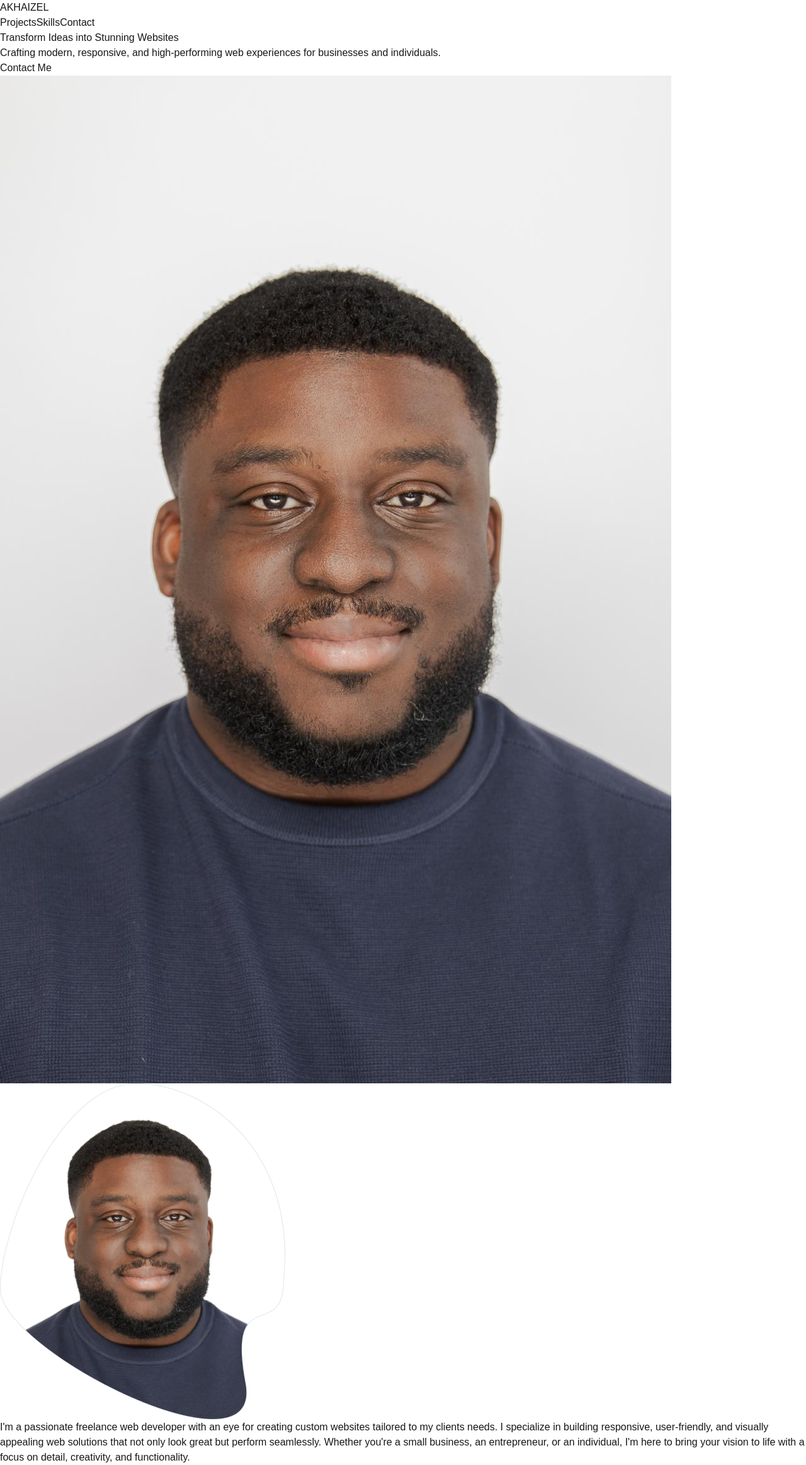
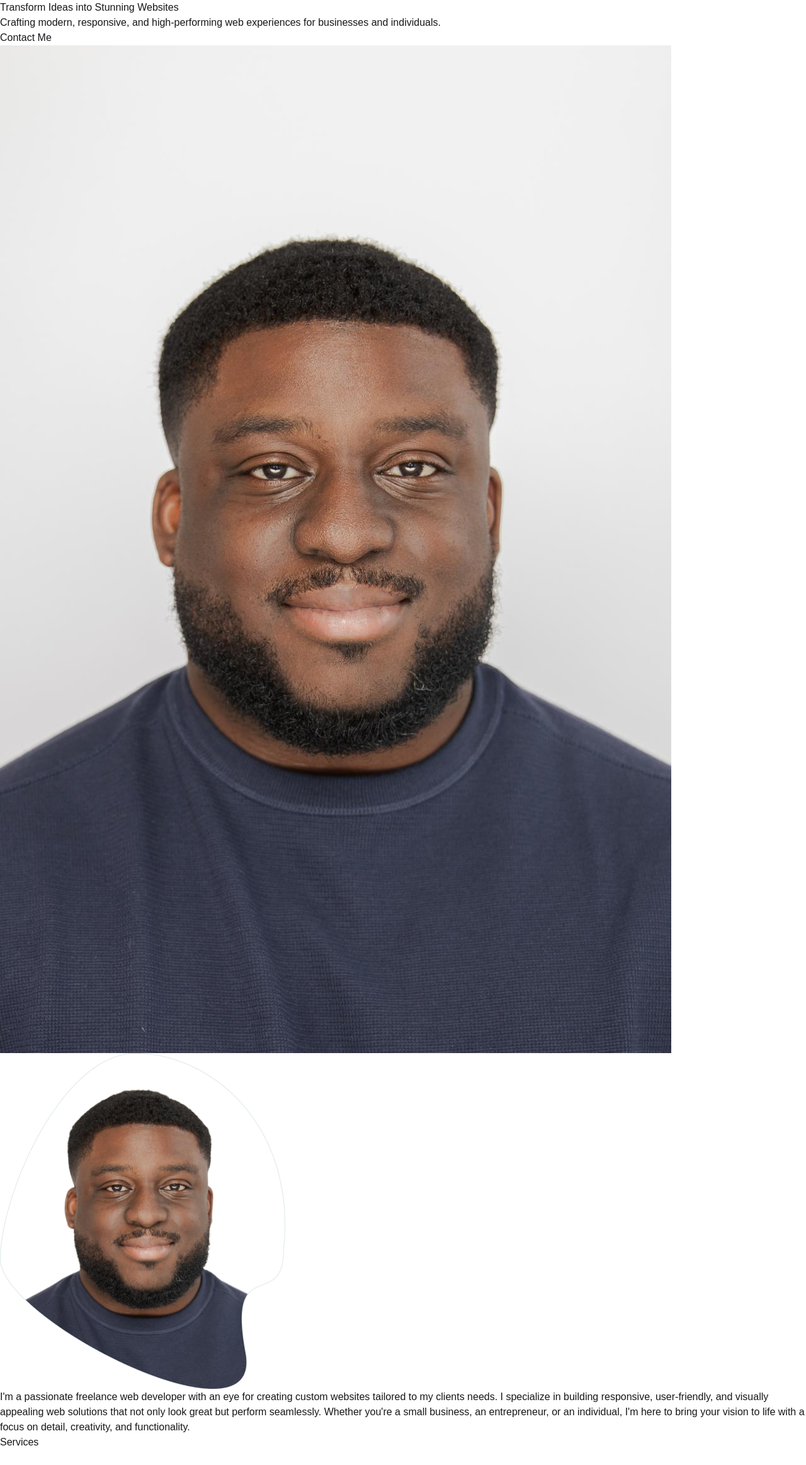
Before and after one commit to kofi12/my-portfolio, a Next.js app: page / in a window 1280 px wide. Shown: the whole page at 63% size. After the commit the page ends 2302 px from the top, so only its background shows below. Built offline with nearby package versions, Linux system fonts and the light colour scheme.

Commit message:
redo navbar

```diff
--- a/src/app/layout.tsx
+++ b/src/app/layout.tsx
@@ -4,6 +4,7 @@ import "./globals.css";
 import  Navbar from "../components/Navbar"
 import Hero from "../components/Hero"
 import About from '../components/About'
+import Services from '../components/Services'
 
 const geistSans = localFont({
   src: "./fonts/GeistVF.woff",
@@ -34,6 +35,7 @@ export default function RootLayout({
         <Navbar/>
           <Hero/>
             <About/>
+              <Services/>
             {children}
       </body>
     </html>
--- a/src/components/Navbar.tsx
+++ b/src/components/Navbar.tsx
@@ -3,18 +3,14 @@ import React from 'react'
 
 function Navbar() {
   return (
-    <div className="bg-[#dee7e7]">
-      <section className="sticky top-0 shadow-xl z-10 bg-slate-600 max-w-full h-[85px] mx-2 rounded-lg p-4 py-8">
-          <nav className="flex justify-between items-center text-white">
-              <Link href="#" className="text-2xl font-bold">AKHAIZEL</Link>
-              <div className="flex space-x-6">
-                  <Link className="rounded-md outline border-white outline-offset-4 duration-300 hover:outline-transparent" href="#">Projects</Link>
-                  <Link className="rounded-md outline outline-white outline-offset-4 duration-300 hover:outline-transparent"  href="#">Skills</Link>
-                  <Link className="rounded-md outline outline-white outline-offset-4 duration-300 hover:outline-transparent" href="#">Contact</Link>
-              </div>
-          </nav>
-      </section>
-    </div>
+    <header>
+      <nav>
+        <Link href="#"></Link>
+        <Link href="#"></Link>
+        <Link href="#"></Link>
+        <Link href="#"></Link>
+      </nav>
+    </header>
   )
 }
 
--- /dev/null
+++ b/src/components/Services.tsx
@@ -0,0 +1,11 @@
+import React from 'react'
+
+function Services() {
+  return (
+    <div className="bg-[#dee7e7] h-[567px]">
+        Services
+    </div>
+  )
+}
+
+export default Services
```
Also changed, not shown: src/components/ServiceCard.tsx (added, +11 -0 lines).
